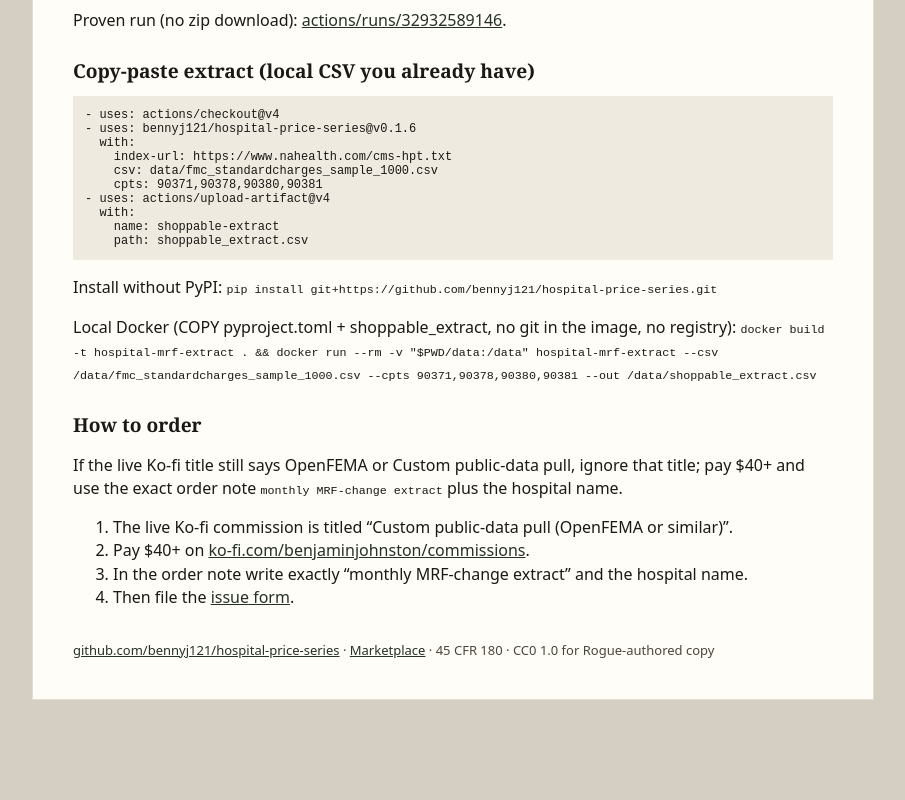
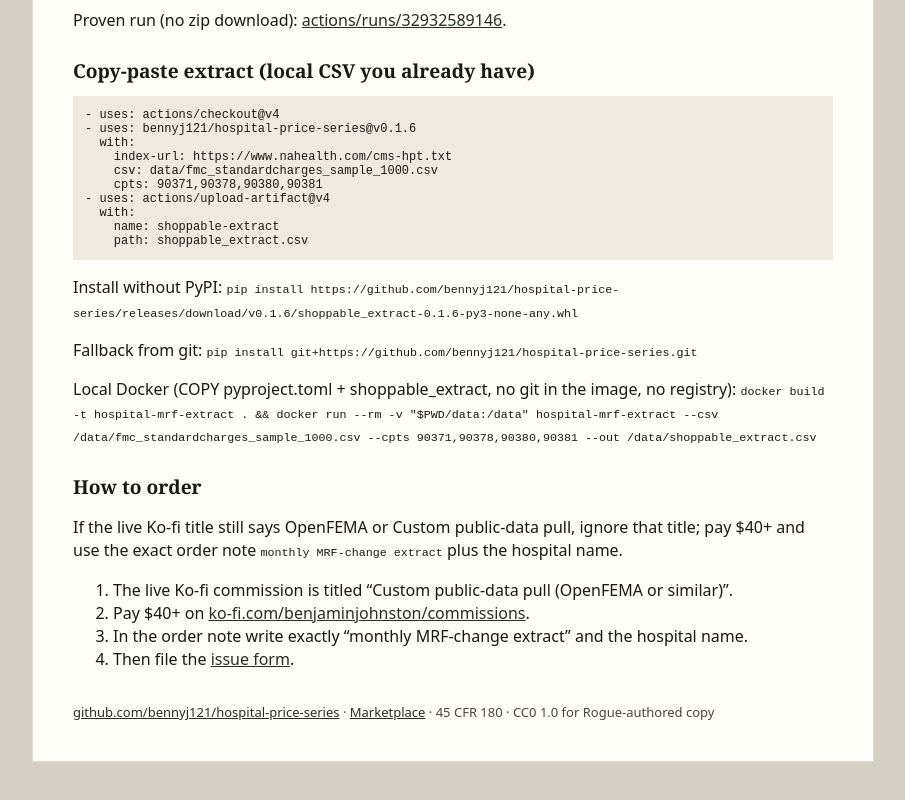
Before and after one commit to bennyj121/hospital-price-series, a plain HTML site: page docs/offer.html in a window 1280 px wide. Shown: the part 1198-1998 px from the top of the page, without its empty margins (187-1092 px from the left). Before the commit the page ends 1938 px from the top, so only its background shows below. Drawn offline with Linux system fonts and the light colour scheme.

Commit message:
Lead Install-without-PyPI with the v0.1.6 release wheel.

```diff
--- a/docs/offer.html
+++ b/docs/offer.html
@@ -93,7 +93,8 @@
   with:
     name: shoppable-extract
     path: shoppable_extract.csv</pre>
-    <p>Install without PyPI: <code>pip install git+https://github.com/bennyj121/hospital-price-series.git</code></p>
+    <p>Install without PyPI: <code>pip install https://github.com/bennyj121/hospital-price-series/releases/download/v0.1.6/shoppable_extract-0.1.6-py3-none-any.whl</code></p>
+    <p>Fallback from git: <code>pip install git+https://github.com/bennyj121/hospital-price-series.git</code></p>
     <p>Local Docker (COPY pyproject.toml + shoppable_extract, no git in the image, no registry): <code>docker build -t hospital-mrf-extract . &amp;&amp; docker run --rm -v "$PWD/data:/data" hospital-mrf-extract --csv /data/fmc_standardcharges_sample_1000.csv --cpts 90371,90378,90380,90381 --out /data/shoppable_extract.csv</code></p>
 
     <h2>How to order</h2>
```
Also changed, not shown: README.md, pypi/README.md.
